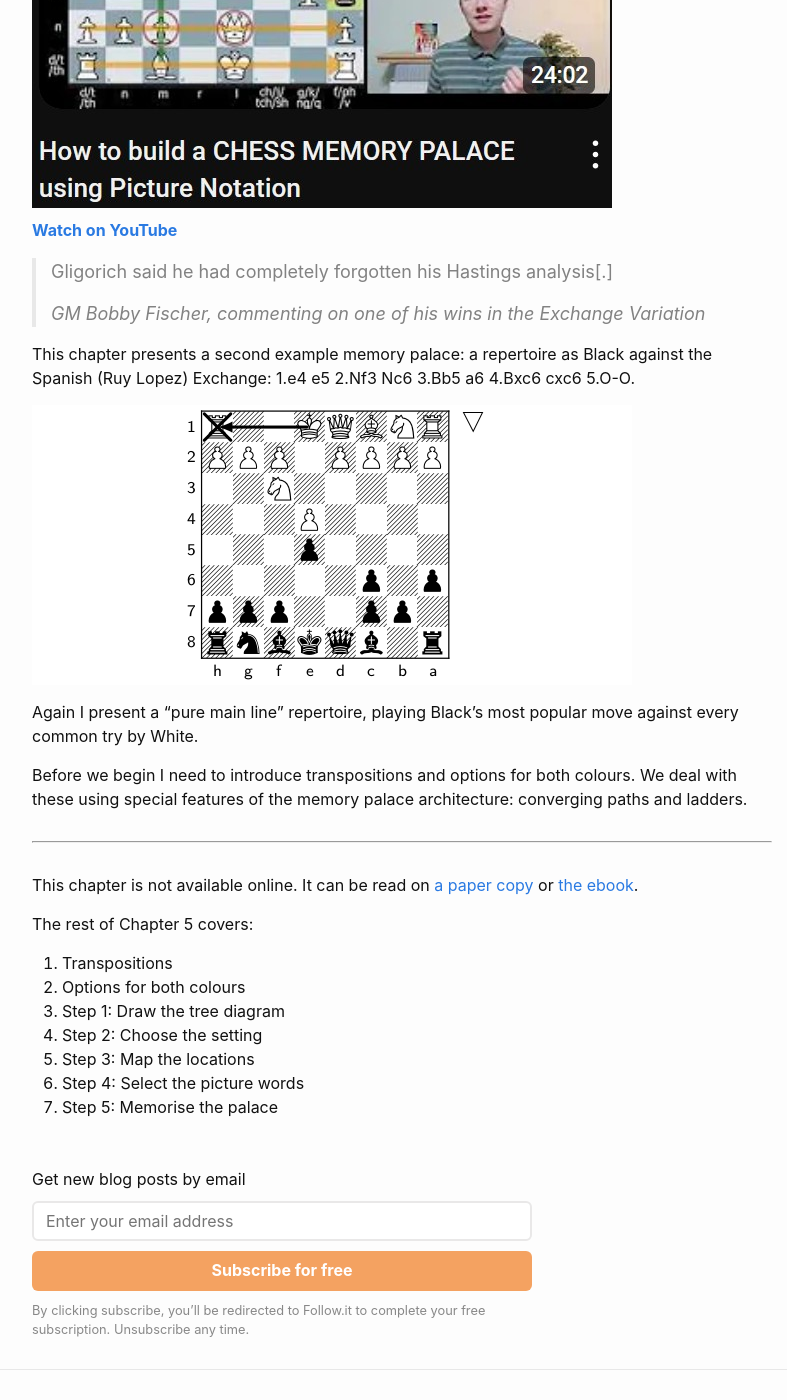
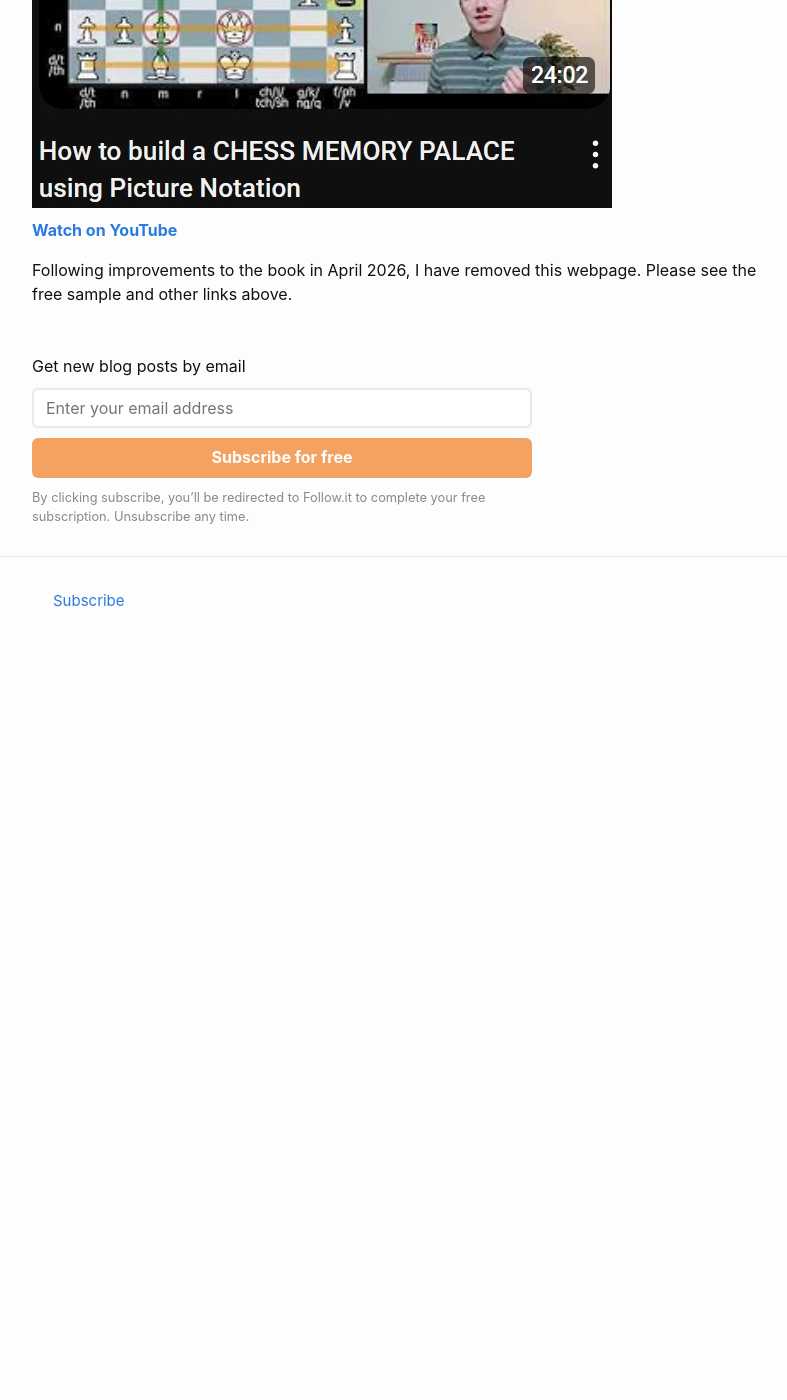
Before and after one commit to liontailedmacaque/liontailedmacaque.github.io, a Jekyll site: the page built from chessmemorypalace/chapter5.md, in a window 1280 px wide and 1400 px high, scrolled down 737 px. Shown: the whole window, without its empty margins (238-1025 px from the left). Built offline with Jekyll 4.4.1, drawn with Linux system fonts in a browser that asks for light colours; after the commit the page ends 1410 px from its top, so only the background shows below that.

Commit message:
Update chapter5.md

```diff
--- a/chessmemorypalace/chapter5.md
+++ b/chessmemorypalace/chapter5.md
@@ -7,28 +7,4 @@
 
 {% include chess-memory-header.html %}
 
->*Gligorich said he had completely forgotten his Hastings analysis\[.\]*
->
->GM Bobby Fischer, commenting on one of his wins in the Exchange Variation
-
-
-This chapter presents a second example memory palace: a repertoire as Black against the Spanish (Ruy Lopez) Exchange: 1.e4 e5 2.Nf3 Nc6 3.Bb5 a6 4.Bxc6 cxc6 5.O-O.
-
-![](/assets/chessmemorypalace/x1.png)
-
-Again I present a "pure main line" repertoire, playing Black's most popular move against every common try by White.
-
-Before we begin I need to introduce transpositions and options for both colours. We deal with these using special features of the memory palace architecture: converging paths and ladders.
-
----
-
-This chapter is not available online. It can be read on [a paper copy](https://smile.amazon.com/dp/B0BR9DQMVS) or [the ebook](https://www.etsy.com/listing/1368398070).
-
-The rest of Chapter 5 covers:
-1. Transpositions
-2. Options for both colours
-3. Step 1: Draw the tree diagram
-4. Step 2: Choose the setting
-5. Step 3: Map the locations
-6. Step 4: Select the picture words
-7. Step 5: Memorise the palace
+Following improvements to the book in April 2026, I have removed this webpage. Please see the free sample and other links above.
```
